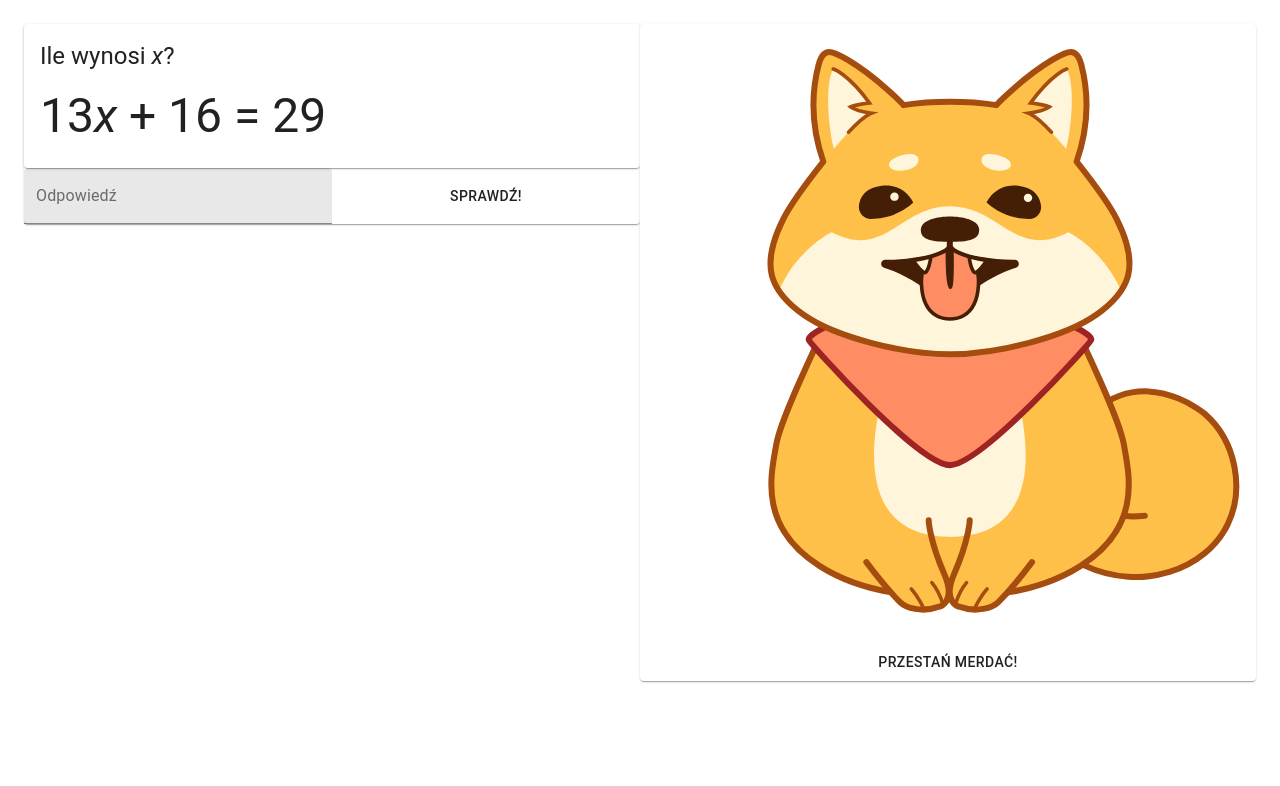
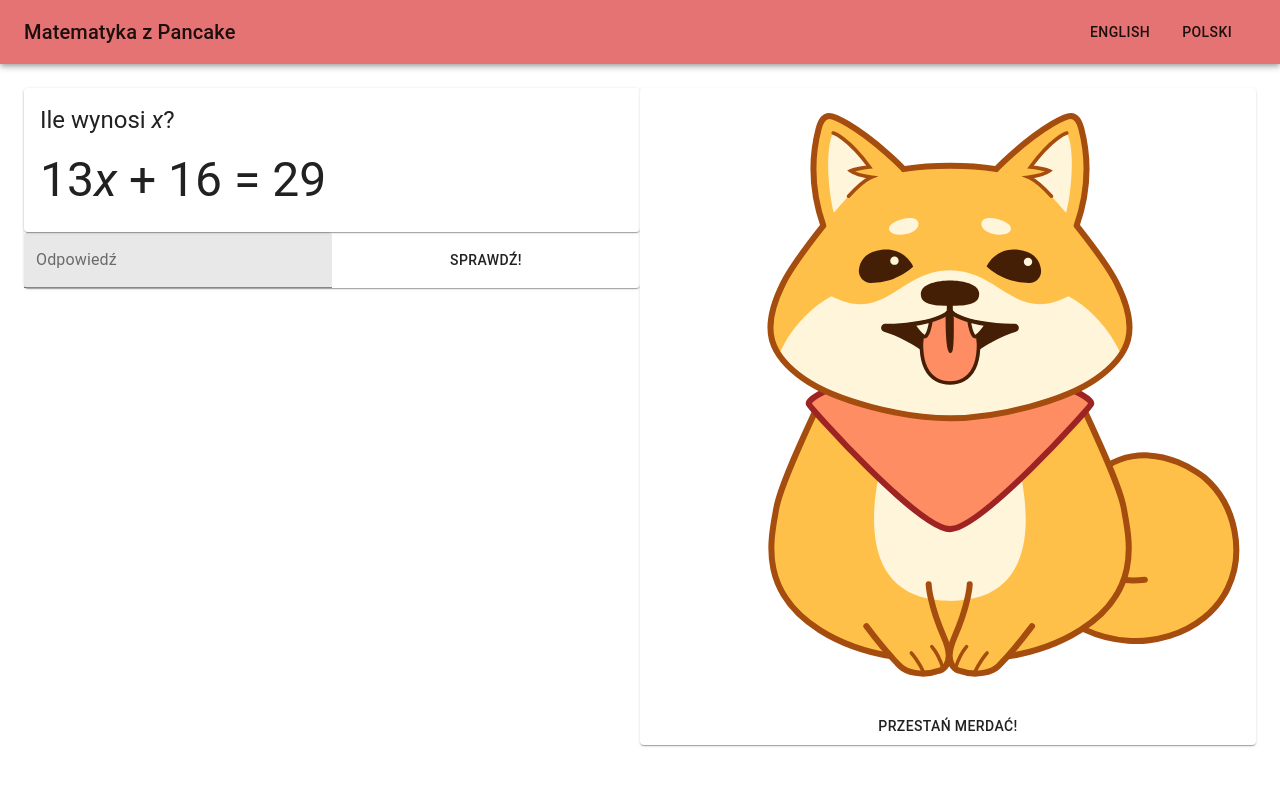
Before and after one commit to mduczmal/math-pet, a React (Create React App) app: page / in a window 1280 px wide. Shown: the top 786 px of the page. Built offline with nearby package versions, Linux system fonts and the light colour scheme.

Commit message:
Two languages

```diff
--- a/src/App.js
+++ b/src/App.js
@@ -3,22 +3,52 @@ import equation from './equation'
 import {
     Grid,
     Container,
-    Box,
+    Box, MuiThemeProvider,
 } from "@material-ui/core";
 import {Question} from "./Question";
 import Pancake from "./Pancake";
 import Confused from "./Confused";
 import Proud from "./Proud";
+import {TopBar, topBarTheme} from "./TopBar";
 
 export default class App extends React.Component {
 
     constructor(props) {
         super(props);
-        this.state = {isStopped: false, isPaused: false, isFlirting: true, dog: 'default', equation: equation()};
+        this.state = {dog: 'default', equation: equation(), lang: 'pl'};
         this.handleCheck = this.handleCheck.bind(this);
         this.handleFailure = this.handleFailure.bind(this);
         this.handleSuccess = this.handleSuccess.bind(this);
         this.getDog = this.getDog.bind(this);
+        this.labels = {
+            pl: {
+                stopWagging: "Przestań merdać!",
+                startWagging: "Zacznij merdać!",
+                response: "Odpowiedź",
+                checkResponse: "Sprawdź!",
+                question: {
+                    header: "Ile wynosi ",
+                    footer: "?"
+                },
+                correct: "TAAAK! Jesteś Miszczem!",
+                wrong: "Coś jest źle.",
+                title: "Matematyka z Pancake"
+            },
+            en:  {
+                stopWagging: "Stop wagging!",
+                startWagging: "Start wagging!",
+                response: "Response",
+                checkResponse: "Check!",
+                question: {
+                    header: "Solve for ",
+                    footer: "."
+                },
+                correct: "YAAAY! You're so smart!",
+                wrong: "Something is wrong.",
+                title: "Math with Pancake"
+            },
+
+        }
     }
     handleSuccess() {
         this.setState({dog : 'proud'})
@@ -55,23 +85,27 @@ export default class App extends React.Component {
         }
     }
 
-    render() {
-        const labels = {
-            stopFlirting: "Przestań merdać!",
-            startFlirting: "Zacznij merdać!",
-            response: "Odpowiedź",
-            checkResponse: "Sprawdź!",
-            question: {
-                header: "Ile wynosi ",
-                footer: "?"
-            },
-            correct: "TAAAK! Jesteś Miszczem!",
-            wrong: "Coś jest źle."
+    getLabels() {
+        switch(this.state.lang) {
+            case 'pl':
+                return this.labels.pl;
+            case 'en':
+                return this.labels.en;
+            default:
+                return this.labels.en;
+        }
     }
 
+    render() {
+        const labels = this.getLabels();
+
         return <div>
+            <MuiThemeProvider theme={topBarTheme}>
+                <TopBar labels={labels} lang={this.lang}
+                        setLang={(l) => this.setState({lang: l})}/>
+            </MuiThemeProvider>
+                <Box mt={3} mx={'auto'}>
                     <Container>
-                <Box mt={3} mx={'auto'}>
                         <Grid container spacing={0} justify={"center"}>
                             <Grid item xs={6}>
                                 <Question labels={labels} eq={this.state.equation} check={this.handleCheck}/>
@@ -80,8 +114,8 @@ export default class App extends React.Component {
                                 {React.cloneElement(this.getDog(), {labels: labels})}
                             </Grid>
                         </Grid>
+                    </Container>
                 </Box>
-            </Container>
             </div>
     }
 }
--- a/src/Pancake.js
+++ b/src/Pancake.js
@@ -6,7 +6,7 @@ import * as animationData from "./happy-dog.json";
 export default class Pancake extends React.Component {
     constructor(props) {
         super(props);
-        this.state = {isStopped: false, isPaused: false, isFlirting: true};
+        this.state = {isStopped: false, isPaused: false, isWagging: true};
     }
     render() {
         const defaultOptions = {
@@ -36,9 +36,9 @@ export default class Pancake extends React.Component {
                 <Grid container item xs={12} justify={'center'}>
                     <Button onClick={() => this.setState({
                         isPaused: !this.state.isPaused,
-                        isFlirting: !this.state.isFlirting
+                        isWagging: !this.state.isWagging
                     })}>
-                        {this.state.isFlirting? this.props.labels.stopFlirting : this.props.labels.startFlirting}
+                        {this.state.isWagging? this.props.labels.stopWagging : this.props.labels.startWagging}
                     </Button>
                 </Grid>
             </Grid>
--- /dev/null
+++ b/src/TopBar.js
@@ -0,0 +1,46 @@
+import AppBar from "@material-ui/core/AppBar";
+import Toolbar from "@material-ui/core/Toolbar";
+import {Button} from "@material-ui/core";
+import Typography from "@material-ui/core/Typography";
+import {createMuiTheme, makeStyles} from "@material-ui/core/styles";
+import {red} from "@material-ui/core/colors";
+
+const React = require('react');
+
+const useStyles = makeStyles((theme) => ({
+    root: {
+        flexGrow: 1,
+    },
+    menuButton: {
+        marginRight: theme.spacing(2),
+    },
+    title: {
+        flexGrow: 1,
+    },
+}));
+
+export const topBarTheme = createMuiTheme({
+    palette: {
+        primary: {
+            main: red[300],
+        },
+    },
+});
+
+export function TopBar(props) {
+    const classes = useStyles();
+    return (<AppBar position="static" elevation={4}>
+            <Toolbar>
+                <Typography variant="h6" className={classes.title}>
+                    {props.labels.title}
+                </Typography>
+                <Button onClick={() => props.setLang('en')} className={classes.menuButton} color="inherit" aria-label="menu">
+                    {'English'}
+                </Button>
+                <Button onClick={() => props.setLang('pl')}  className={classes.menuButton} color="inherit" aria-label="menu">
+                    {'Polski'}
+                </Button>
+            </Toolbar>
+        </AppBar>
+    );
+}
```
Lines whose indentation alone changed are shown as unchanged.
